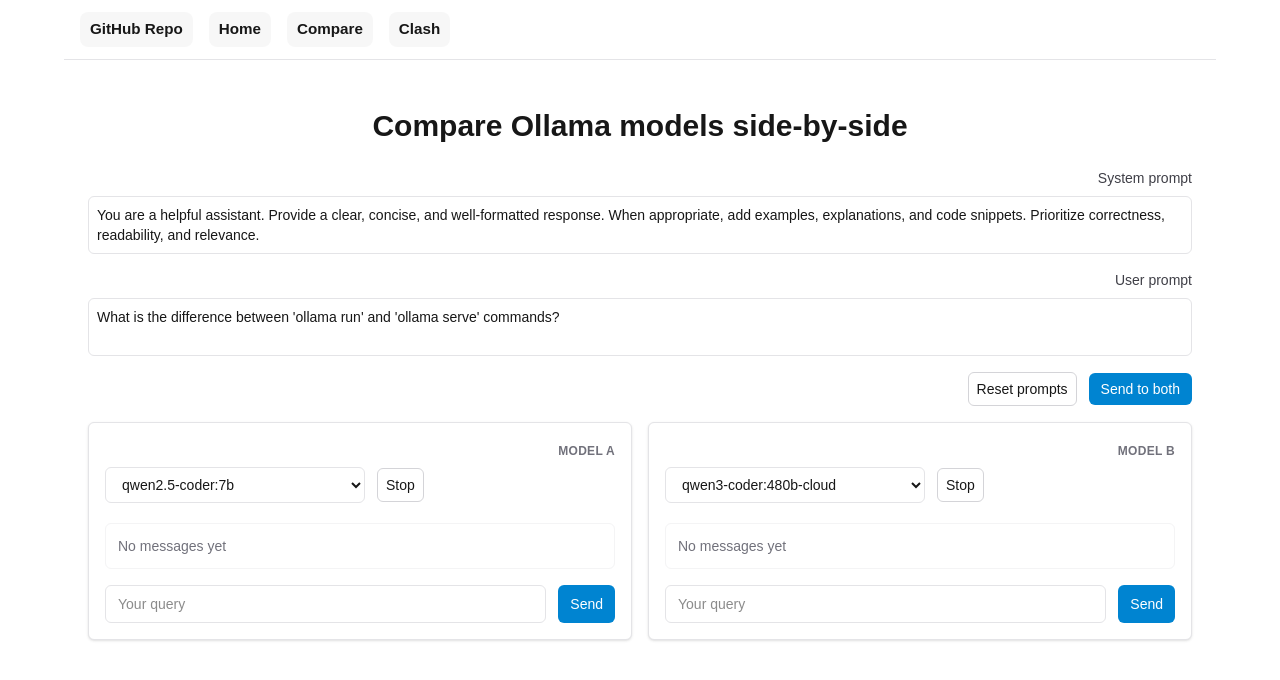
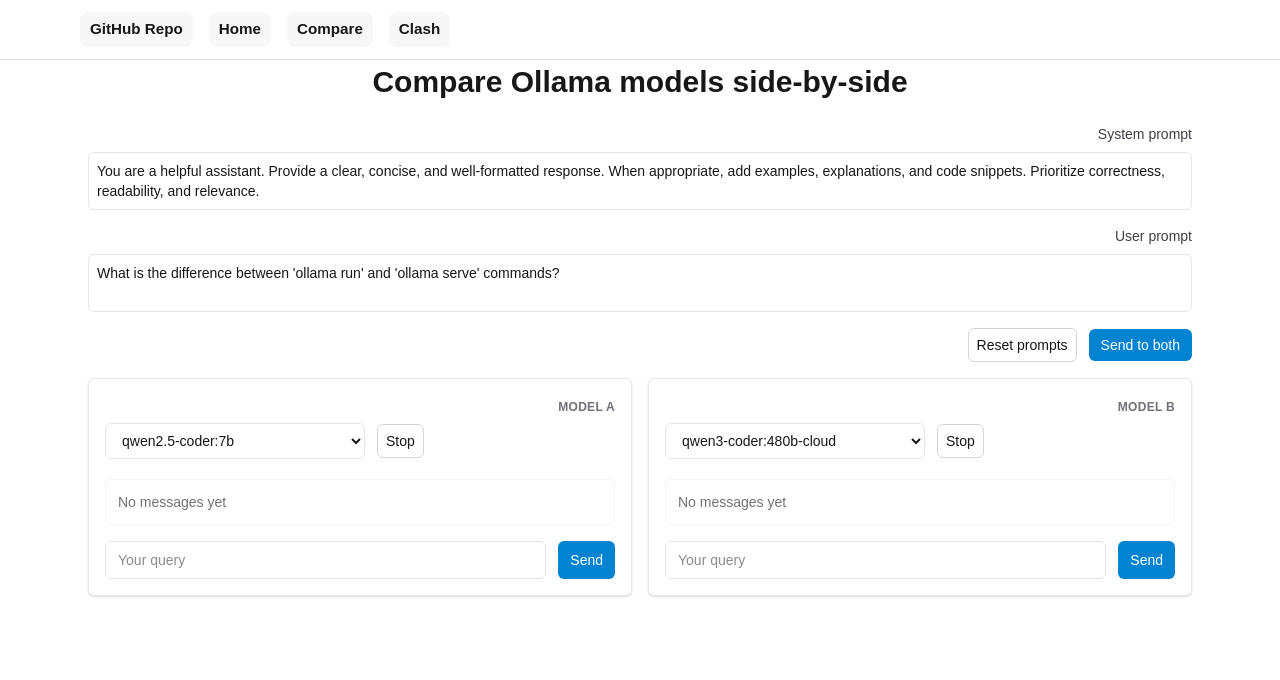
Before and after one commit to v-olya/Ollama-playground, a Next.js app: page /compare in a window 1280 px wide. Shown: the top 680 px of the page. Built offline with nearby package versions, Linux system fonts and the light colour scheme.

Commit message:
sticky navbar

```diff
--- a/app/layout.tsx
+++ b/app/layout.tsx
@@ -30,7 +30,8 @@
       </head>
       <body className={`${geistSans.variable} ${geistMono.variable} antialiased`}>
         <div className="min-h-screen">
-          <nav className="mx-auto max-w-6xl flex items-center justify-start space-x-4 border-b border-zinc-200 bg-white/60 backdrop-blur-sm px-4 py-3">
+          <nav className="fixed top-0 left-0 right-0 z-50 border-b border-zinc-200 bg-white/60 backdrop-blur-sm">
+            <div className="mx-auto max-w-6xl flex items-center justify-start space-x-4 px-4 py-3">
               <a href="https://github.com/v-olya/olla" target="_blank" rel="noopener noreferrer" className="nav-link">
                 GitHub Repo
               </a>
@@ -40,13 +41,14 @@
               <Link href="/compare" className="nav-link">
                 Compare
               </Link>
-
               <Link href="/clash" className="nav-link">
                 Clash
               </Link>
+            </div>
           </nav>
 
-          <div className="min-h-screen py-12">{children}</div>
+          {/* add top padding so page content isn't hidden behind fixed nav */}
+          <div className="min-h-screen pt-16 py-12">{children}</div>
         </div>
       </body>
     </html>
```
Lines whose indentation alone changed are shown as unchanged.
